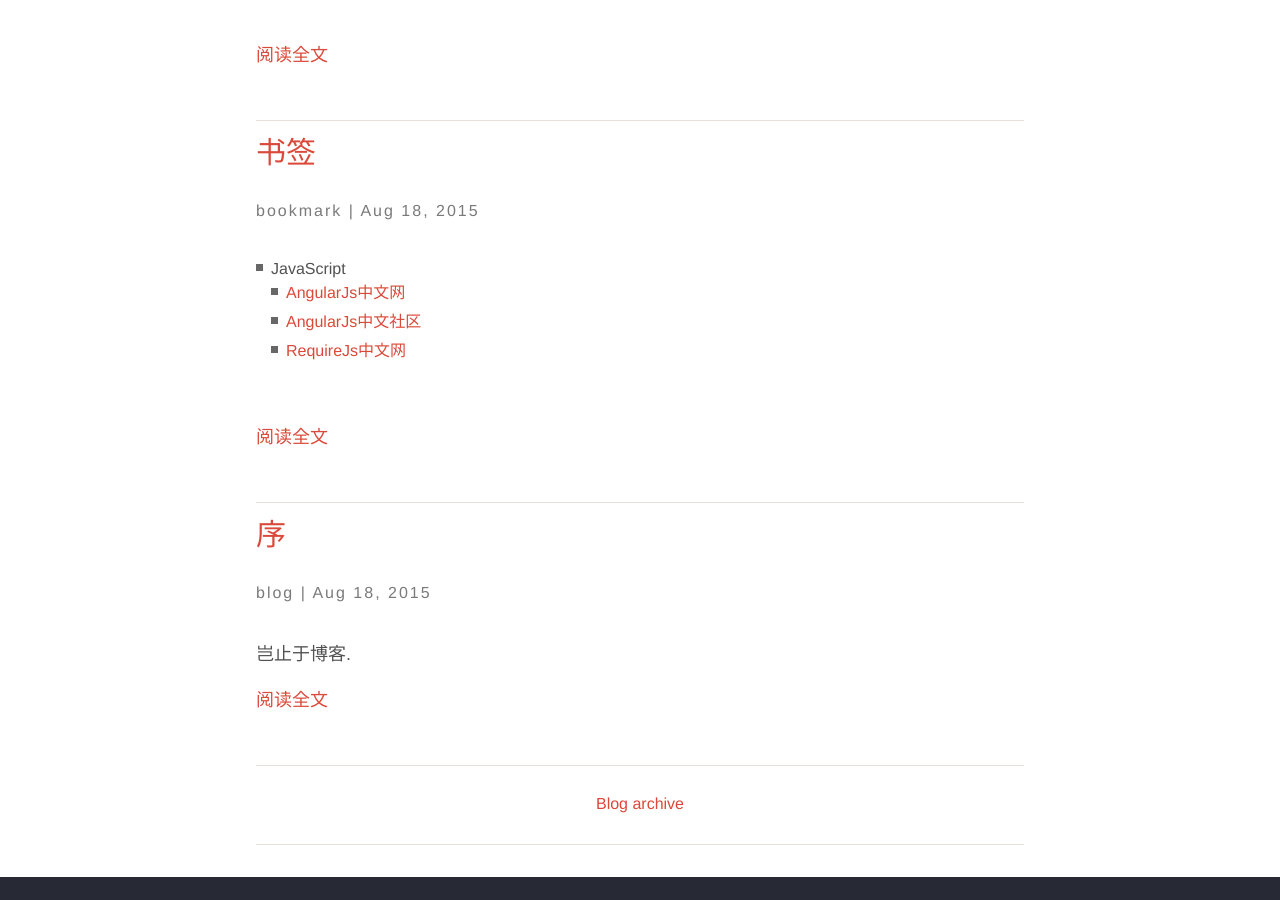
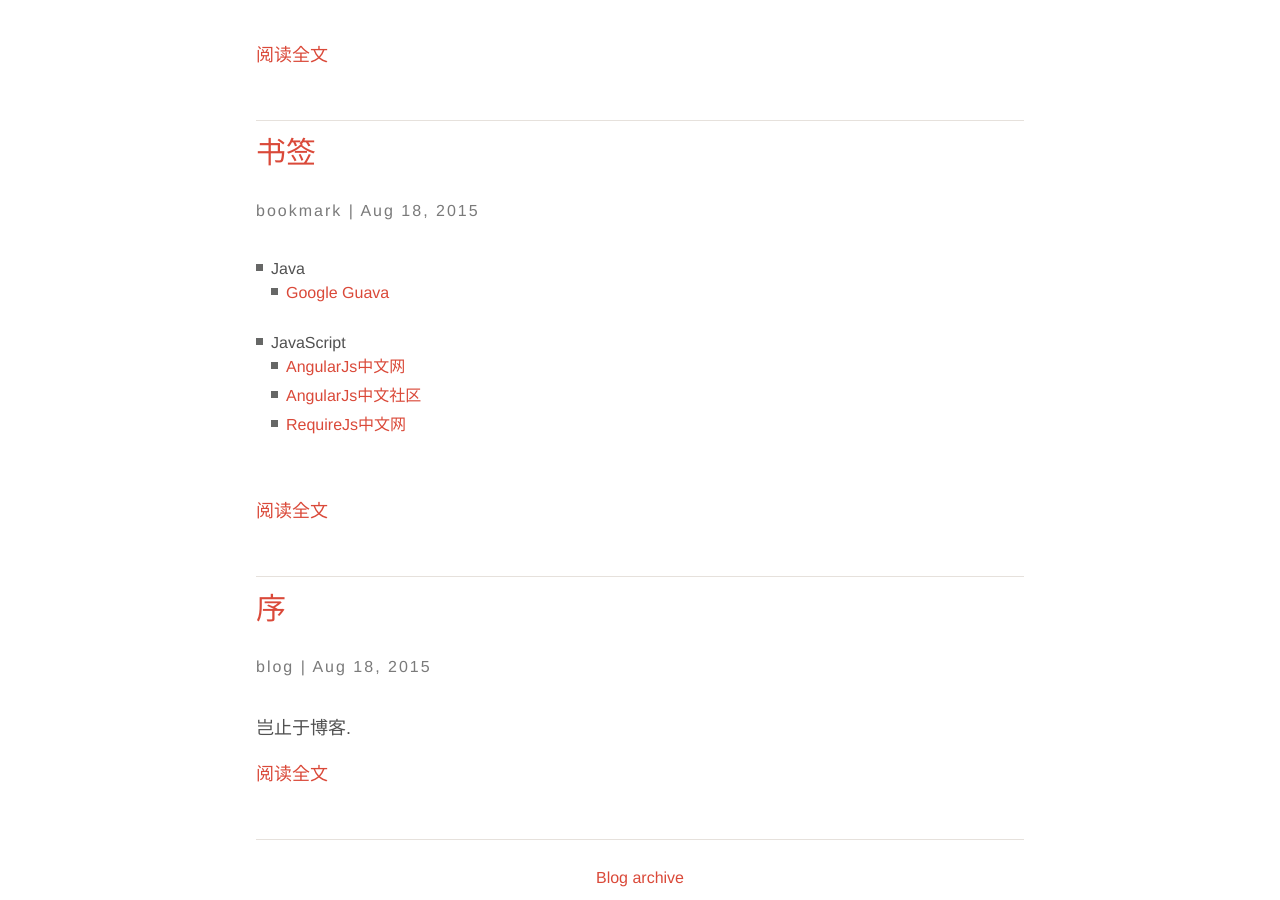
Before and after one commit to junhc/junhc.github.io, a Jekyll site: the page built from index.html, in a window 1280 px wide and 900 px high, scrolled down 1148 px. Built offline with Jekyll 4.4.1, drawn with Linux system fonts in a browser that asks for light colours; Markdown is read by kramdown in place of the engine named in the settings.

Commit message:
新增书签

```diff
--- a/_posts/2015-08-18-bookmark.md
+++ b/_posts/2015-08-18-bookmark.md
@@ -8,6 +8,8 @@ categories:
 permalink: bookmark
 ---
 
+* Java
+  * [Google Guava](http://google.github.io/guava/releases/snapshot/api/docs/)
 * JavaScript
   * [AngularJs中文网](http://www.apjs.net/)
   * [AngularJs中文社区](http://angularjs.cn/T006)
```
